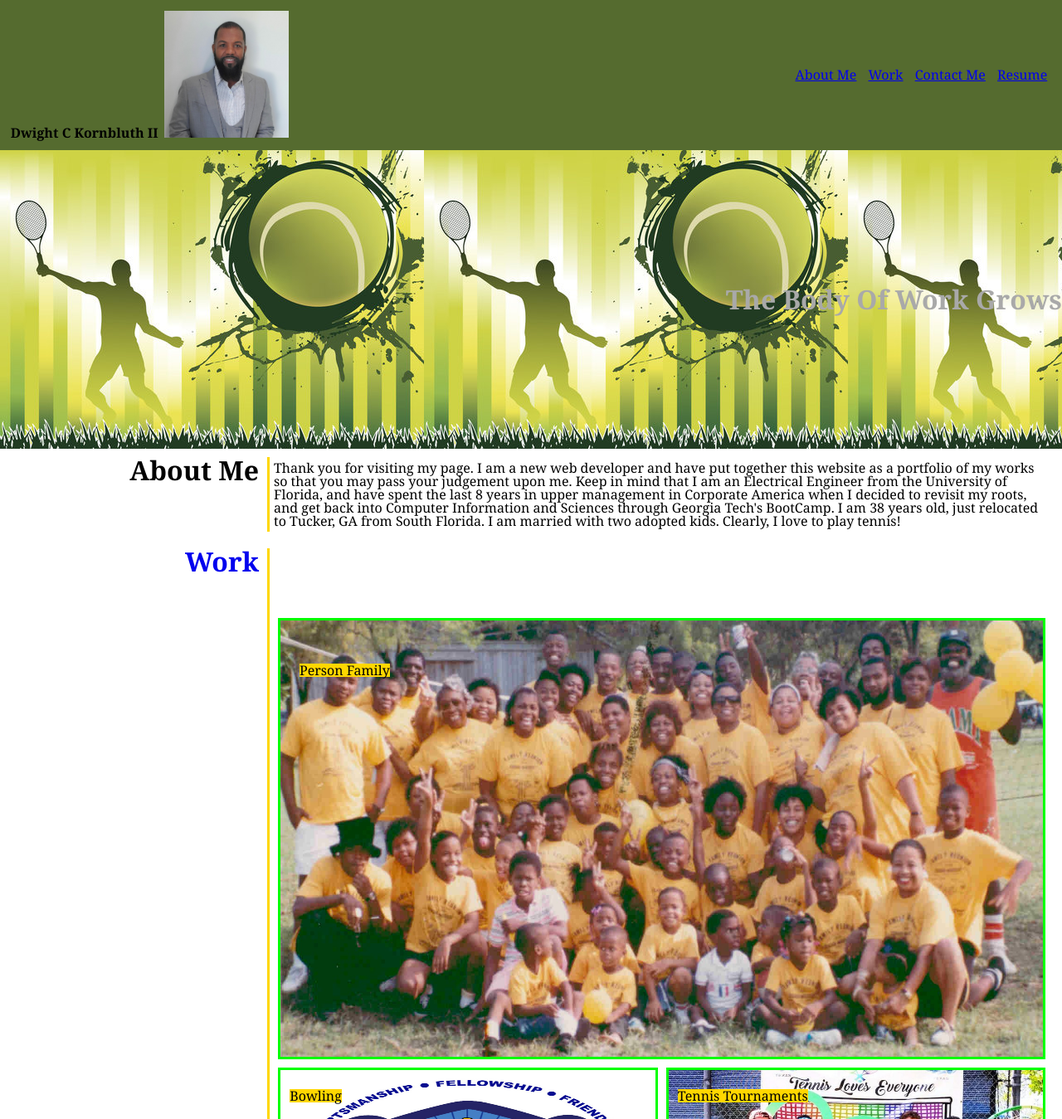
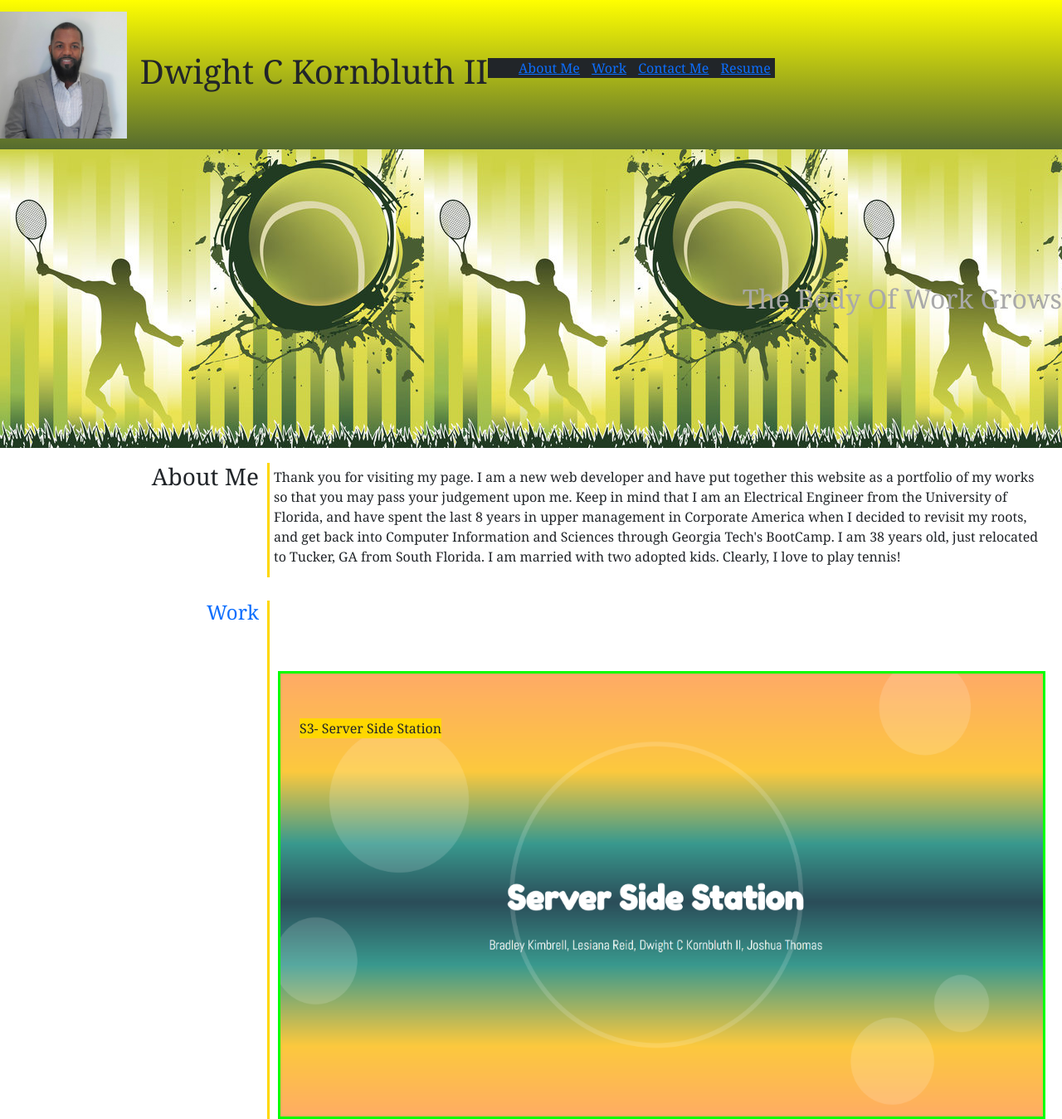
Before and after one commit to DeeScrump/Dwight-s-Portfolio, a plain HTML site: page index.html in a window 1280 px wide. Shown: the top 1349 px of the page at 83% size. Drawn offline with nearby package versions, Linux system fonts and the light colour scheme.

Commit message:
updating UI

```diff
--- a/assets/css/style.css
+++ b/assets/css/style.css
@@ -15,6 +15,10 @@
     height: 153.3px;
     width: 152.8px;
  }
+
+.bgGradient {
+    background-image: linear-gradient(to top, darkolivegreen, yellow);
+}
 
  img {
     height: 100%;
--- a/index.html
+++ b/index.html
@@ -7,28 +7,35 @@
     <meta name="viewport" content="width=device-width, initial-scale=1.0">
     <link rel="stylesheet" type="text/css" href="./assets/css/reset.css"/>
     <link rel="stylesheet" type="text/css" href="./assets/css/style.css"/>
+    <link href="https://cdn.jsdelivr.net/npm/bootstrap@5.1.1/dist/css/bootstrap.min.css">
+    <link rel="stylesheet" href="https://cdn.jsdelivr.net/npm/bootstrap@5.1.1/dist/css/bootstrap.min.css">
     <title>Dwight Kornbluth II's Portfolio</title>
 </head>
 
 <body>
-    <header class="headmain">
-        <h1>Dwight C Kornbluth II
-            <img id="selfie" src="./assets/images/headshot.jpg" alt="Self Photo">
-        </h1>
+    <header class="d-flex flew-row jutify-content-between bgGradient">
 
-        <nav>
-            <ul>
+        <div class="navbar d-flex flew-row">
+
+              <a class="navbar-brand" href="#about_me">
+                <img id='selfie' src="./assets/images/headshot.jpg" alt="" width="30" height="24" class="d-inline-block align-text-top"></a>
+              <p class="h1 text-capitalize">Dwight C Kornbluth II</p>
+
+        </div>
+
+        <div class="navbar d-flex flew-row">
+            <ul class="bg-dark">
                 <li><a href="#about_me">About Me</a></li>
                 <li><a href="#work_history">Work</a></li>
                 <li><a href="#contact_me">Contact Me</a></li>
                 <li><a href="./assets/images/resume.pdf">Resume</a></li>
             </ul>
-        </nav>
+        </div>
 
     </header>
 
-    <div>
-        <h2>The Body Of Work Grows</h2>
+    <div class="bg-dark">
+        <h2 class="bg-dark">The Body Of Work Grows</h2>
     </div>
 
     <div class="aboutme">
@@ -49,9 +56,9 @@
         <h4><a id="work_history" href="#person_fam" style="text-decoration: none">Work</a></h4>
         <main>
             <section class="cardlarge">
-                <header class="cardhead"><a id="person_fam">Person Family</a></header>
-                <a href="https://www.facebook.com/edgarmadgie.harris" alt="EdgarMadgie Family Reunion Site">
-                <img src="./assets/images/family.jpg" alt="Family Reunion"/></a>
+                <header class="cardhead"><a id="person_fam">S3- Server Side Station</a></header>
+                <a href="https://joshtlil.github.io/project-one/" alt="Server Side Station">
+                <img src="./assets/images/s3.png" alt="Family Reunion"/></a>
             </section>
 
             <section class="card">
@@ -92,7 +99,7 @@
                     <a href="#email" alt="Email">dwight.kornbluth@gmail.com</a>
                 </li>
                 <li>
-                    <a href="https://www.facebook.com/flgalicensedproducer" alt="Link to Facebook">Facebook</a>
+                    <a href="https://www.facebook.com/flgalicensedproducer" alt="Link to Facebook">Github</a>
                 </li>
                 <li>
                     <a href="https://my.indeed.com/p/dwightk-zuz0jhm" alt="Link to Indeed">Indeed</a>
@@ -111,6 +118,10 @@
     <footer>
         <p>© 2021 DeeJose Travels, Inc.</p>
     </footer>
+
+    <script src="https://cdn.jsdelivr.net/npm/bootstrap@5.1.1/dist/js/bootstrap.bundle.min.js"></script>
+    <script src="https://code.jquery.com/jquery-3.6.0.min.js"></script>
+    <script src="./assets/js/index.js"></script>
 </body>
 
 </html>
```
Also changed, not shown: assets/images/s3.png (added), assets/js/index.js (added).
